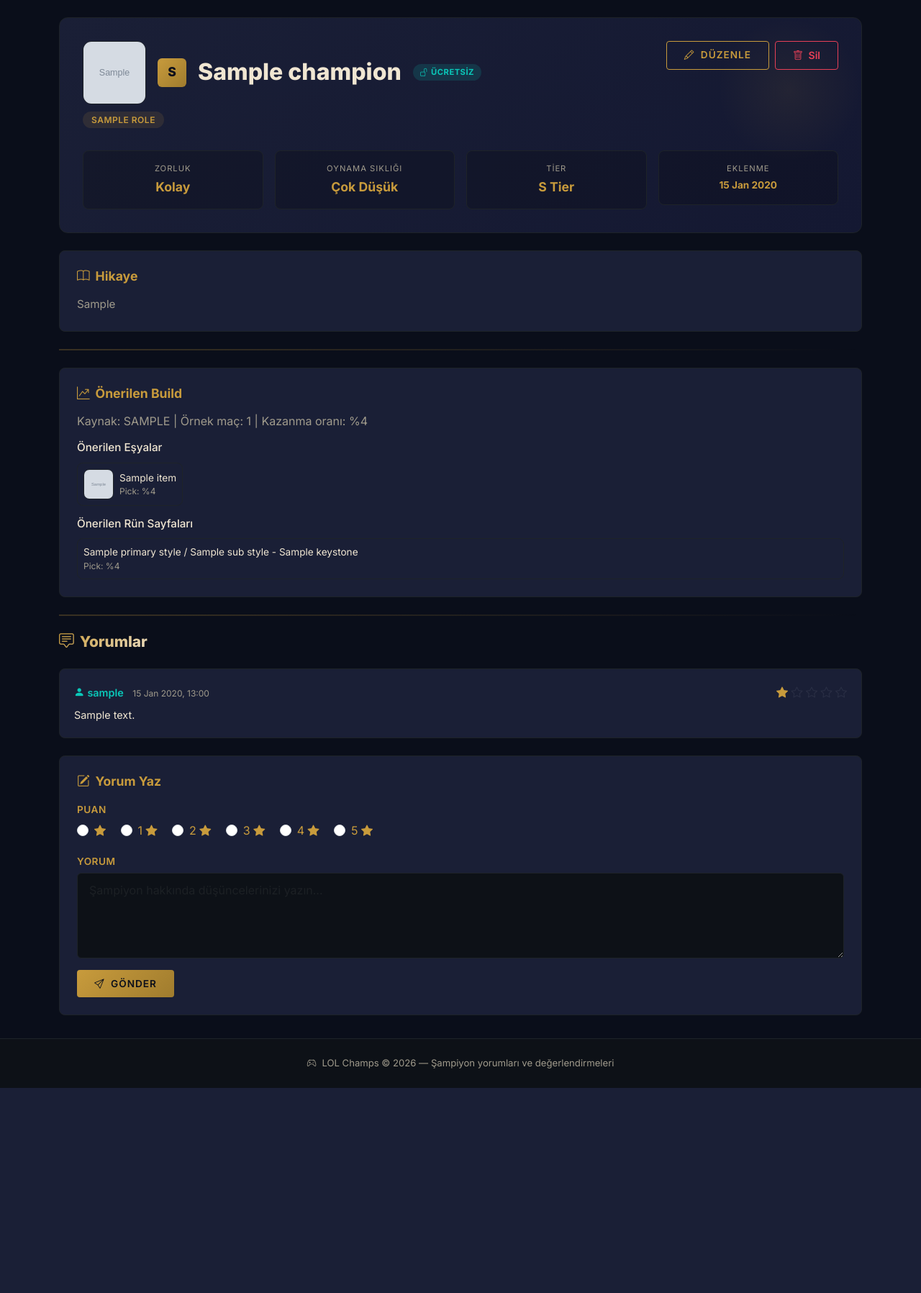
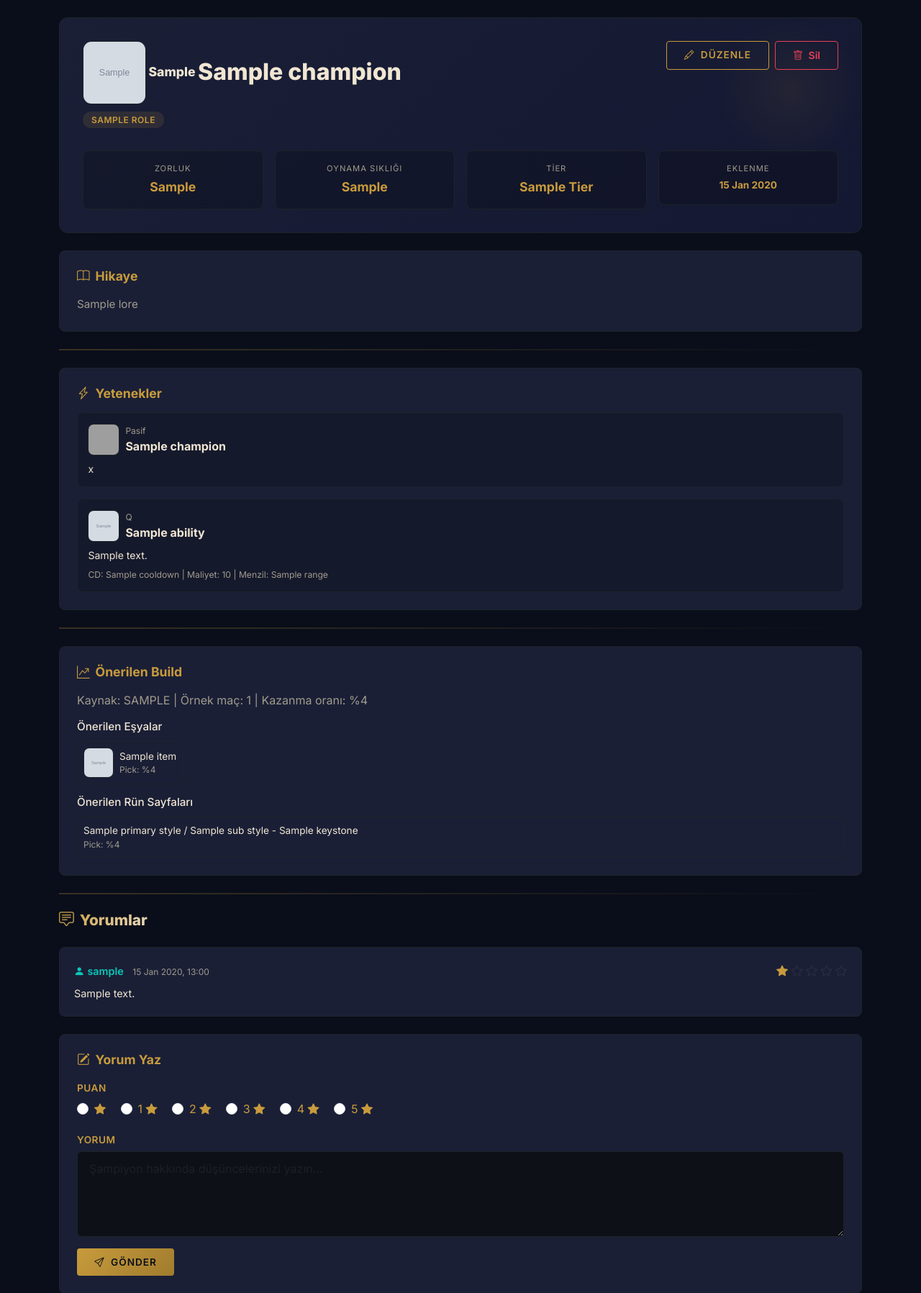
Before and after one commit to kaya-hasan/lolchamps, a Django app: template champs/templates/champs/champion_detail.html in a window 1280 px wide. Shown: the part 119-1916 px from the top of the page at 72% size. Before the commit the page ends 1631 px from the top, so only its background shows below. Run offline with Django 5.2, Linux system fonts and the light colour scheme; tables that the repository leaves empty hold one stand-in row (values such as "Sample post"); the template is opened without the code that fills it: values that come from a table or form of the project are taken from there, most other values are stand-ins (such as "Sample title", 1, 10 or a date in 2020); grey boxes marked "Sample" are stand-in pictures; data that the repository does not hold is empty; grey boxes are pictures that could not be loaded.

Commit message:
feat(champions): add passive/QWER abilities from Data Dragon and improve ability labels in detail view

```diff
--- a/champs/models.py
+++ b/champs/models.py
@@ -47,6 +47,10 @@ class Champion(models.Model):
     tier = models.IntegerField(choices=Tier_Chosing, default=1)
     lore = models.TextField(blank=True)
     image_url = models.URLField(blank=True)
+    passive_name = models.CharField(max_length=120, blank=True)
+    passive_description = models.TextField(blank=True)
+    passive_image_url = models.URLField(blank=True)
+    abilities = models.JSONField(default=list, blank=True)
     is_free = models.BooleanField(default=False)
     created_at = models.DateTimeField(auto_now_add=True)
 
--- a/champs/templates/champs/champion_detail.html
+++ b/champs/templates/champs/champion_detail.html
@@ -102,6 +102,19 @@
     object-fit: cover;
     border: 1px solid var(--lol-border);
 }
+.ability-card {
+    background: rgba(0, 0, 0, 0.18);
+    border: 1px solid var(--lol-border);
+    border-radius: 8px;
+    padding: 0.9rem;
+}
+.ability-icon {
+    width: 44px;
+    height: 44px;
+    border-radius: 8px;
+    object-fit: cover;
+    border: 1px solid var(--lol-border);
+}
 </style>
 {% endblock %}
 
@@ -182,6 +195,66 @@
             <i class="bi bi-book me-2"></i>Hikaye
         </h2>
         <p class="lore-text mb-0">{{ champion.lore }}</p>
+    </div>
+    {% endif %}
+
+    <hr class="section-divider">
+
+    {% if champion.passive_name or champion.abilities %}
+    <div class="card-lol p-4 mb-4">
+        <h2 style="font-size:1.1rem; font-weight:700; color:var(--lol-gold); margin-bottom:1rem;">
+            <i class="bi bi-lightning-charge me-2"></i>Yetenekler
+        </h2>
+
+        {% if champion.passive_name %}
+        <div class="ability-card mb-3">
+            <div class="d-flex gap-2 align-items-center mb-2">
+                {% if champion.passive_image_url %}
+                <img src="{{ champion.passive_image_url }}" alt="{{ champion.passive_name }}" class="ability-icon">
+                {% endif %}
+                <div>
+                    <div style="font-size:0.75rem; color:var(--lol-text);">Pasif</div>
+                    <div style="font-weight:700; color:var(--lol-gold-light);">{{ champion.passive_name }}</div>
+                </div>
+            </div>
+            <div style="font-size:0.88rem; color:var(--lol-text-light); line-height:1.5;">
+                {{ champion.passive_description|safe }}
+            </div>
+        </div>
+        {% endif %}
+
+        {% if champion.abilities %}
+        <div class="d-flex flex-column gap-2">
+            {% for ability in champion.abilities %}
+            <div class="ability-card">
+                <div class="d-flex gap-2 align-items-center mb-2">
+                    {% if ability.image_url %}
+                    <img src="{{ ability.image_url }}" alt="{{ ability.name }}" class="ability-icon">
+                    {% endif %}
+                    <div>
+                        <div style="font-size:0.75rem; color:var(--lol-text);">
+                            {% if forloop.counter == 1 %}Q
+                            {% elif forloop.counter == 2 %}W
+                            {% elif forloop.counter == 3 %}E
+                            {% elif forloop.counter == 4 %}R
+                            {% else %}Yetenek {{ forloop.counter }}
+                            {% endif %}
+                        </div>
+                        <div style="font-weight:700; color:var(--lol-gold-light);">{{ ability.name }}</div>
+                    </div>
+                </div>
+                <div style="font-size:0.88rem; color:var(--lol-text-light); line-height:1.5;">
+                    {{ ability.description|safe }}
+                </div>
+                <div class="mt-2" style="font-size:0.76rem; color:var(--lol-text);">
+                    {% if ability.cooldown %}CD: {{ ability.cooldown }}{% endif %}
+                    {% if ability.cost %} | Maliyet: {{ ability.cost }}{% endif %}
+                    {% if ability.range %} | Menzil: {{ ability.range }}{% endif %}
+                </div>
+            </div>
+            {% endfor %}
+        </div>
+        {% endif %}
     </div>
     {% endif %}
 
```
Also changed, not shown: champs/management/commands/sync_champions.py (+42 -0 lines), champs/services/riot_data_dragon.py (+9 -0 lines), champs/migrations/0005_champion_abilities_champion_passive_description_and_more.py (added).
